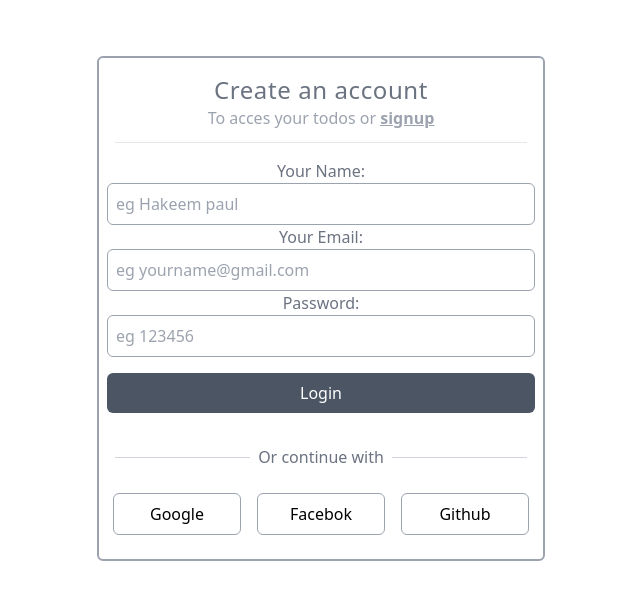
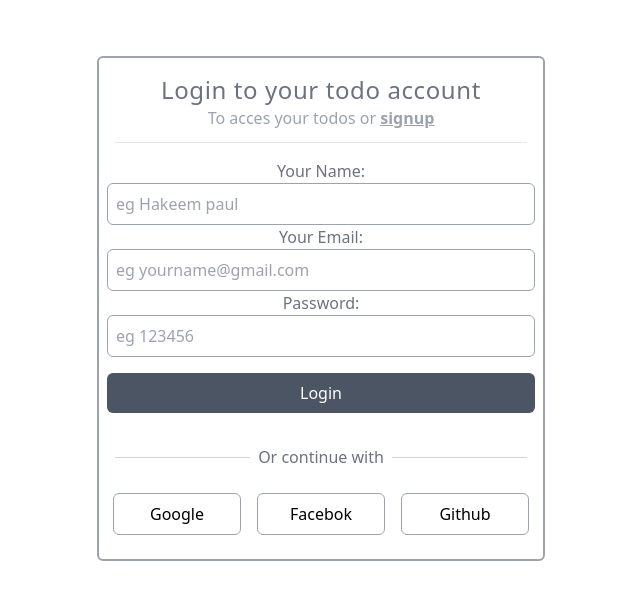
Before and after one commit to Paulhakeem/RTtodo, a Vue app: page / in a window 1280 px wide. Shown: the top 600 px of the page, without its empty margins (319-959 px from the left). Built offline with nearby package versions, Linux system fonts and the light colour scheme.

Commit message:
adding authentication

```diff
--- a/src/components/TodoLogin.vue
+++ b/src/components/TodoLogin.vue
@@ -54,7 +54,7 @@ console.log('hello');
   >
     <div class="my-4">
       <h1 class="text-gray-500 text-2xl font-medium tracking-wide">
-        Create an account
+        Login to your todo account
       </h1>
       <p class="text-md font-light text-gray-400">To acces your todos or
         <span class="underline font-bold cursor-pointer">
--- a/src/views/SignUp.vue
+++ b/src/views/SignUp.vue
@@ -52,7 +52,7 @@ const googleLogin = () => {
   >
     <div class="my-4">
       <h1 class="text-gray-500 text-2xl font-medium tracking-wide">
-        Create an account
+        Create your todo account
       </h1>
       <p class="text-md font-light text-gray-400">To acces your todos or
         <span class="underline font-bold cursor-pointer">
```
